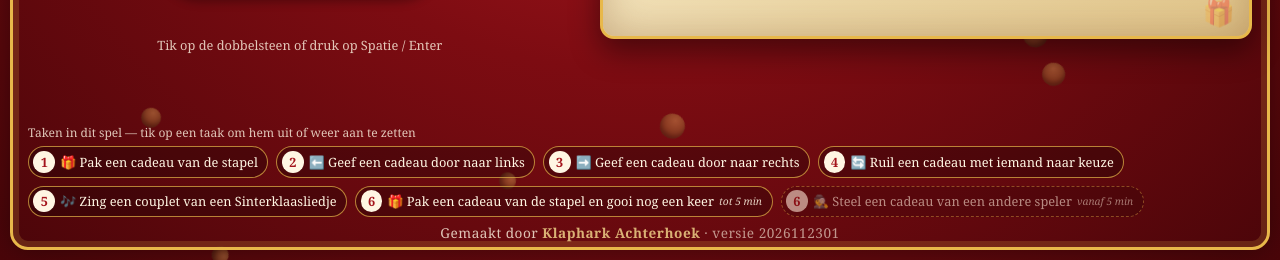
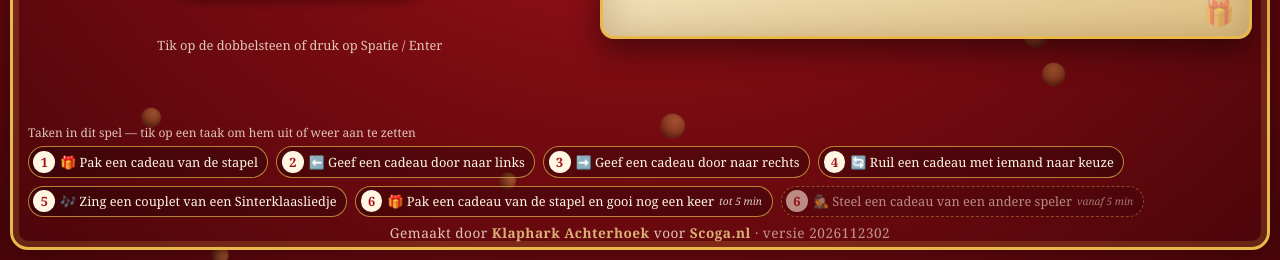
Before and after one commit to klapharkachterhoek/Sinterklaasspel, a plain HTML site: page index.html in a window 1280 px wide. Shown: the part 540-800 px from the top of the page. Drawn offline with Linux system fonts and the light colour scheme; no server answers.

Commit message:
Versie 2026112302: makersregel "voor Scoga.nl"
Co-Authored-By: Claude Opus 5.5 <noreply@anthropic.com>
Claude-Session: https://claude.ai/code/session_01DvtYpGT16KxF4z4uFM2SQx

```diff
--- a/index.html
+++ b/index.html
@@ -298,7 +298,7 @@
   <footer>
     <div id="strooktitel">Taken in dit spel — tik op een taak om hem uit of weer aan te zetten</div>
     <div id="strook"></div>
-    <div id="maker">Gemaakt door <b>Klaphark Achterhoek</b> <span class="versie">· versie <span id="versie"></span></span></div>
+    <div id="maker">Gemaakt door <b>Klaphark Achterhoek</b> voor <b>Scoga.nl</b> <span class="versie">· versie <span id="versie"></span></span></div>
   </footer>
 </div>
 
@@ -377,7 +377,7 @@ Veel plezier met jullie cadeaus!</p>
 <script>
 "use strict";
 
-const VERSIE = "2026112301";   // datum (jjjjmmdd) + volgnummer
+const VERSIE = "2026112302";   // datum (jjjjmmdd) + volgnummer
 document.getElementById("versie").textContent = VERSIE;
 
 /* ===================== Standaardinstellingen ===================== */
```
Also changed, not shown: 1 other file.
